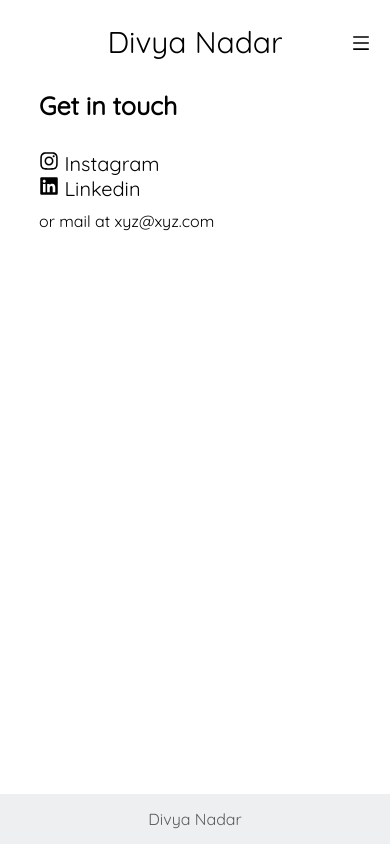
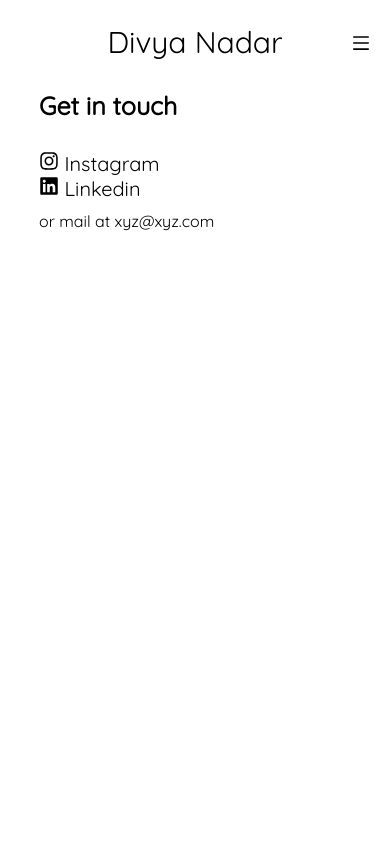
Before and after one commit to ProgramerB/portfolio, a React (Create React App) app: page /contact in a window 390 px wide. Shown: the top 844 px of the page. Built offline with nearby package versions, Linux system fonts and the light colour scheme.

Commit message:
mobile nav fix

```diff
--- a/src/App.css
+++ b/src/App.css
@@ -9,7 +9,7 @@
     margin-left: 10%;
     right: 10%;
     margin-top: 20px;
-    min-height: calc(100vh - 140px);
+    min-height: calc(100vh - 100px);
 }
 .nav{
     height: 50px;
@@ -129,4 +129,7 @@
     .nav .name{
         display: block;
     }
+    .main{
+        min-height: 110vh;
+    }
 }
```
